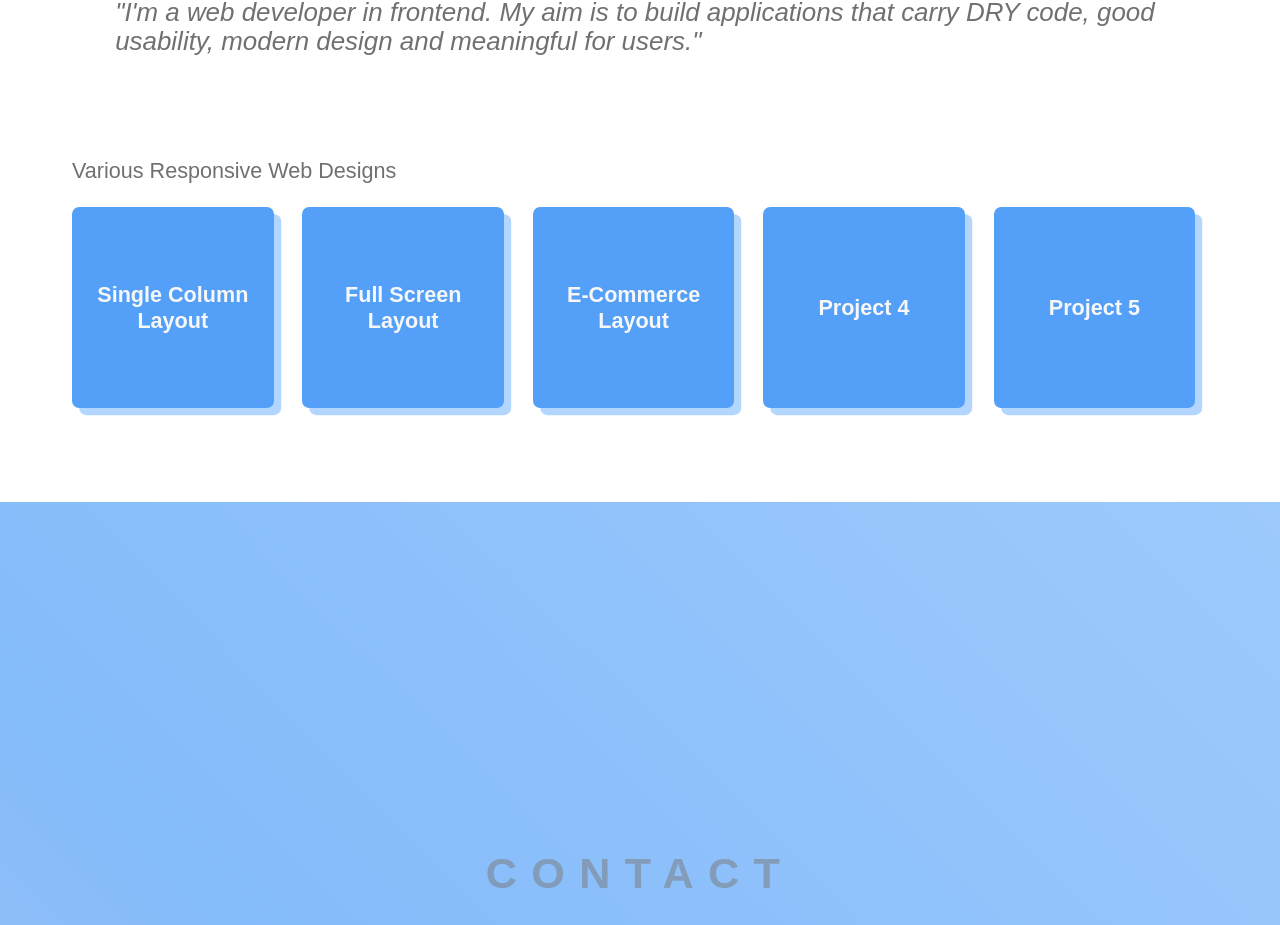
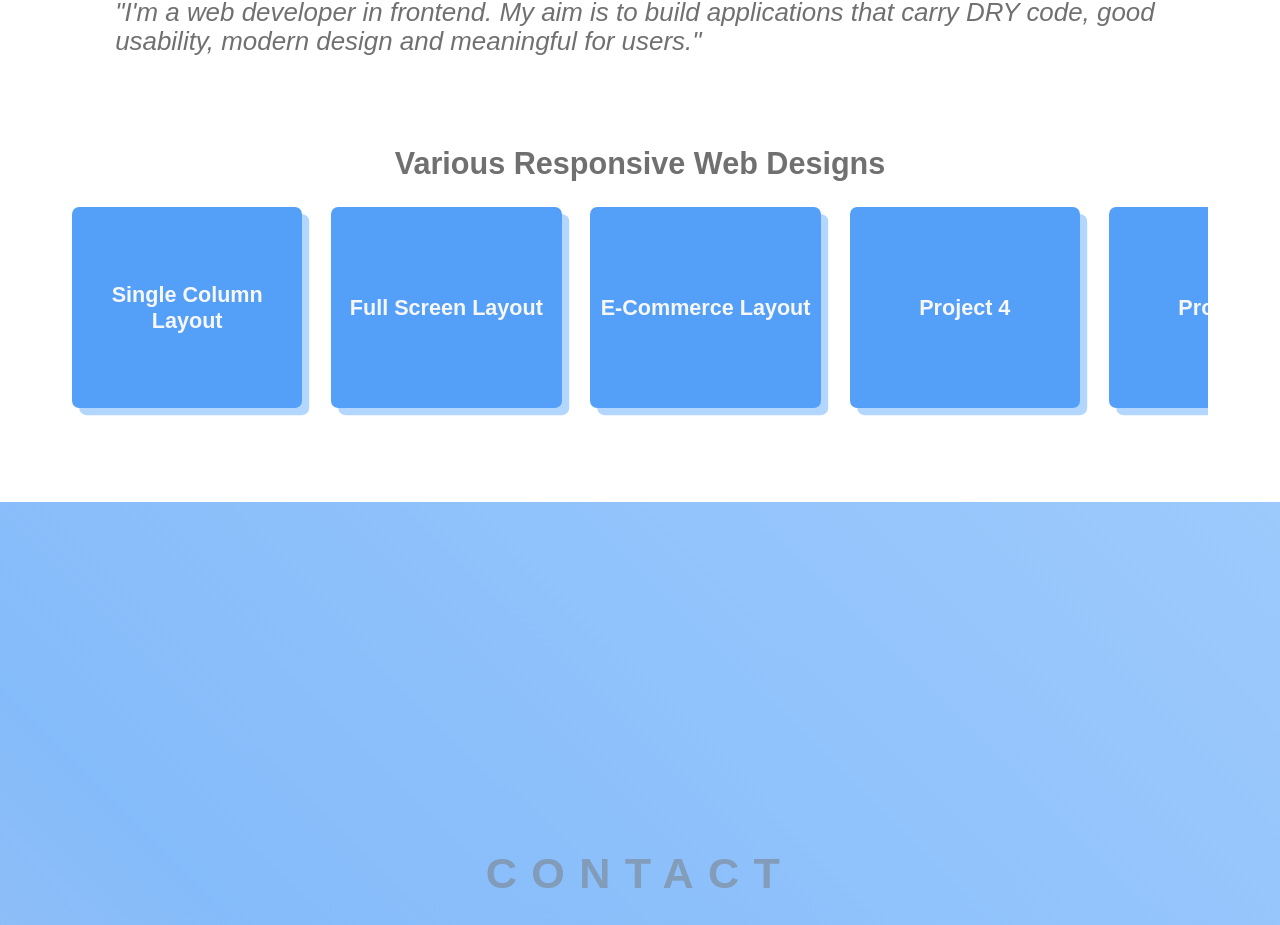
Before and after one commit to makiyo-ronkko/makiyo-app, a React (Create React App) app: page / in a window 1280 px wide. Shown: the part 1126-2051 px from the top of the page. Built offline with nearby package versions, Linux system fonts and the light colour scheme.

Commit message:
develop: style: improve subTitle styles

```diff
--- a/src/components/Main/MainStyle.module.css
+++ b/src/components/Main/MainStyle.module.css
@@ -178,9 +178,9 @@
 }
 
 .subTitle {
-	padding-left: 0;
-	justify-content: flex-start;
-	font-size: var(--font-size-h5);
+	padding: 0 0 var(--padding-sm) 0;
+	font-size: var(--font-size-h4);
+	font-weight: bold;
 	color: var(--color-mud);
 }
 
@@ -315,7 +315,7 @@
 
 .project {
 	height: var(--content-md);
-	width: var(--content-md);
+	width: 100%;
 	display: flex;
 	align-items: center;
 	justify-content: center;
@@ -330,6 +330,7 @@
 }
 
 .link {
+	min-width: var(--content-lg);
 	text-decoration: none;
 }
 
@@ -383,4 +384,8 @@ button {
 	.description {
 		font-size: var(--font-size-h5);
 	}
+
+	.link {
+		width: 100%;
+	}
 }
```
